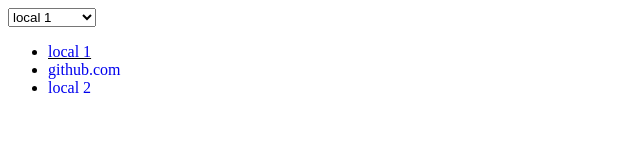
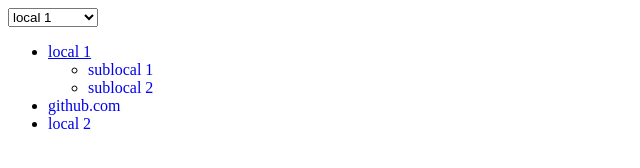
Before and after one commit to cdoebler/listNavToSelect, a plain HTML site: page demo/index.html in a window 1280 px wide. Both pictures are taken after a click on the link "local 1". Shown: the whole page, without its empty margins (0-640 px from the left). Drawn offline with nearby package versions, Linux system fonts and the light colour scheme.

Commit message:
* added support for nested lists * reduced complexity a little bit

```diff
--- a/demo/index.html
+++ b/demo/index.html
@@ -6,12 +6,12 @@
 			text-decoration: none;
 		}
 
-		.active {
+		.active > a {
 			text-decoration: underline;
 		}
 	</style>
 	<script src="http://ajax.googleapis.com/ajax/libs/jquery/1.7.2/jquery.min.js"></script>
-	<script src="../js/listnavtoselect-0.1.min.js"></script>
+	<script src="../js/listnavtoselect-0.1.js"></script>
 	<script>
 		jQuery(document).ready(function($) {
 			$(".navigation").listNavToSelect({
@@ -22,7 +22,13 @@
 </head>
 <body>
 <ul class="navigation">
-	<li class="active"><a href="#local1">local 1</a></li>
+	<li class="active">
+		<a href="#local1">local 1</a>
+		<ul class="subnavigation">
+			<li class="active"><a href="#sublocal1">sublocal 1</a></li>
+			<li><a href="#sublocal2">sublocal 2</a></li>
+		</ul>
+	</li>
 	<li><a href="https://github.com/" target="_blank">github.com</a></li>
 	<li><a href="#local2">local 2</a></li>
 </ul>
--- a/js/listnavtoselect-0.1.js
+++ b/js/listnavtoselect-0.1.js
@@ -39,7 +39,7 @@
 							var option = $(document.createElement("option"));
 
 							// store list element
-							methods.setData(option, "li", liObj);
+							methods.setData(option, "a", anchorObj);
 
 							// store target if it is set to _blank
 							if (target == "_blank") {
@@ -60,25 +60,27 @@
 								select.val(href);
 								option.attr("selected", "selected");
 								methods.setData(select, "href", href);
-								methods.setData(select, "active_li", liObj);
 							}
+
+							// get label
+							var depth = liObj.parents("li").length;
+							var label = methods.getLabelPrefix(depth) + anchorObj.html();
 
 							option
 								.appendTo(select)
 								.val(href)
-								.html(anchorObj.html());
+								.html(label);
 
 							// add update of select when clicking link
 							anchorObj.click(function() {
 								if (target != "_blank") {
-									var previousActiveLi = methods.getData(select, "active_li");
-									previousActiveLi.removeClass(settings.class_list_active);
+									listObj.find("li").removeClass(settings.class_list_active);
+
+									// update class of li
+									liObj.addClass(settings.class_list_active);
 
 									// update select field
 									methods.selectOption(href, select);
-
-									// update class of li
-									liObj.addClass(settings.class_list_active);
 
 									// update select field
 									methods.updateSelect(select);
@@ -110,10 +112,10 @@
 		},
 
 		updateSelect : function(select) {
-			var optionSelected = select.find(":selected");
+			var option = select.find(":selected");
 
-			var target = methods.getData(optionSelected, "target");
-			var href = optionSelected.val();
+			var target = methods.getData(option, "target");
+			var href = option.val();
 
 			if (target == "_blank") {
 				window.open(href);
@@ -125,23 +127,27 @@
 			} else {
 				window.location.href = href;
 				methods.setData(select, "href", href);
-				methods.updateLi(select, optionSelected);
+				methods.updateList(select, option);
 			}
 		},
 
-		updateLi : function(select, option) {
+		updateList : function(select, option) {
+			var settings = methods.settings;
+
 			if (option === undefined) {
 				option = select.find(":selected");
 			}
 
-			var settings = methods.settings;
-			var liObjPrev = methods.getData(select, "active_li");
-			var liObj = methods.getData(option, "li");
+			var list = methods.getData(select, "list");
+			var anchorObj = methods.getData(option, "a");
+			var liObj = anchorObj.parents("li:first");
 
-			liObjPrev.removeClass(settings.class_list_active);
+			list.find("li").removeClass(settings.class_list_active);
 			liObj.addClass(settings.class_list_active);
 
-			methods.setData(select, "active_li", liObj);
+			liObj.parents("li").each(function() {
+				$(this).addClass(settings.class_list_active);
+			});
 		},
 
 		selectOption : function(href, select) {
@@ -174,6 +180,16 @@
 
 		getData : function(obj, key) {
 			return obj.data(methods.datarefix + key);
+		},
+
+		getLabelPrefix : function(length) {
+			var prefix = "";
+
+			for(var i = 0; i < length; i++){
+				prefix += methods.settings.sub_options_indent;
+			}
+
+			return prefix;
 		}
 	}
 
@@ -194,6 +210,7 @@
 			"anchor_selector": "li a",
 			"class_target_blank": false,
 			"class_list_active": "active",
+			"sub_options_indent": "&nbsp;&nbsp;",
 			"hide_list": true
 		}, options);
 
```
Also changed, not shown: js/listnavtoselect-0.1.min.js, 1 other file.
